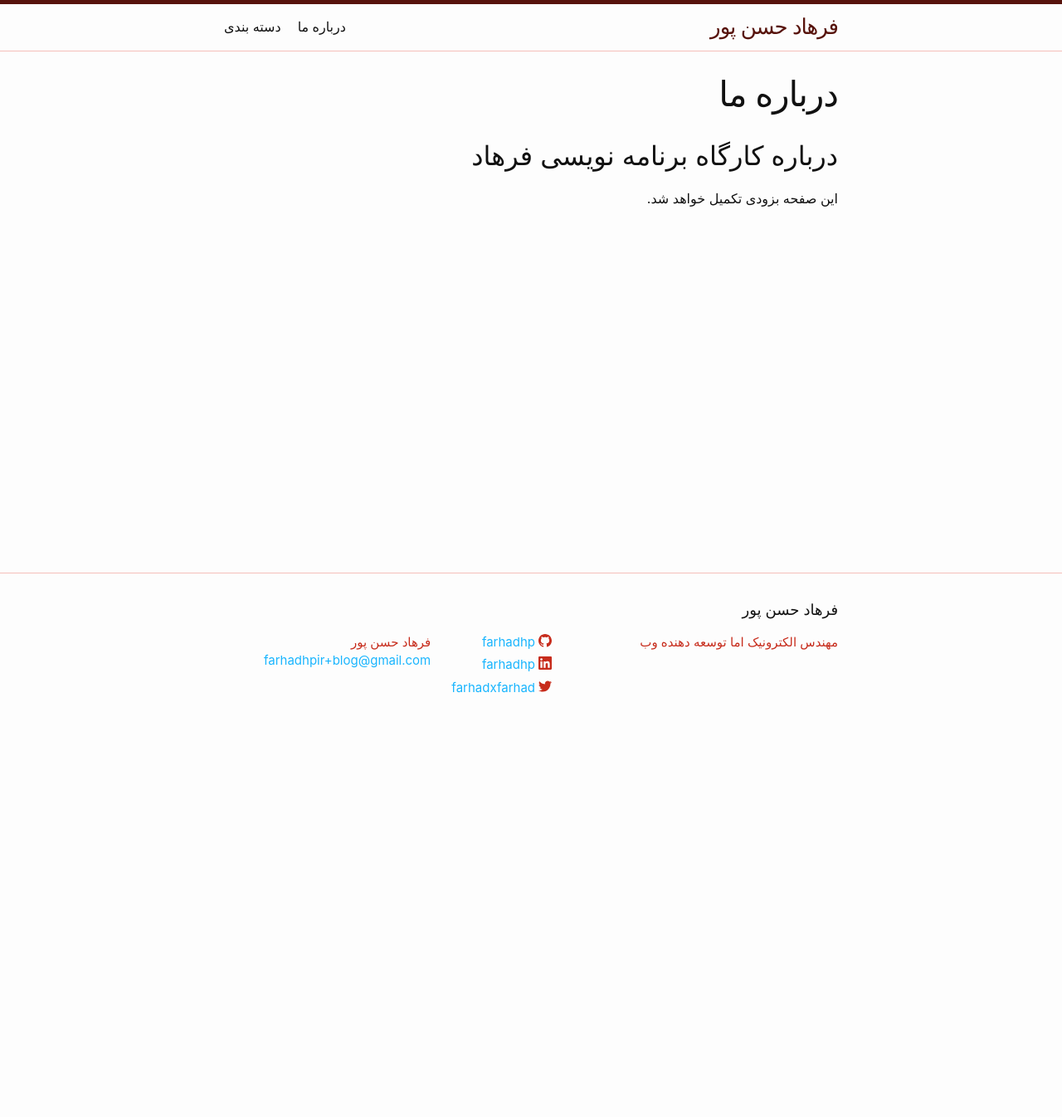
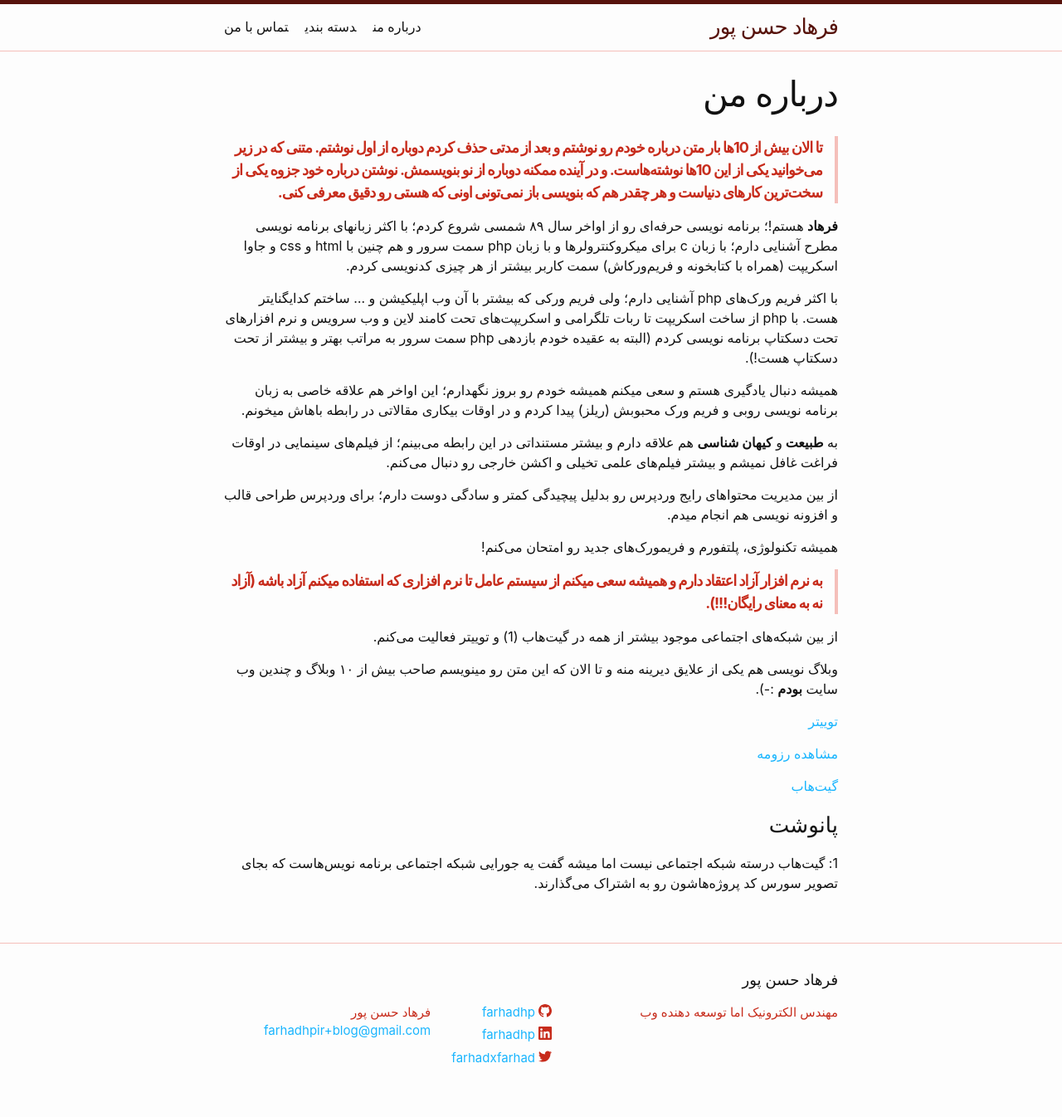
Before and after one commit to farhadhp/farhadx, a Jekyll site: the page built from about.md, in a window 1280 px wide. Shown: the whole page at 83% size. Built offline with Jekyll 4.4.1, drawn with Linux system fonts in a browser that asks for light colours; some web fonts are replaced; before the commit the page ends 900 px from its top, so only the background shows below that.

Commit message:
Add new post

```diff
--- a/_layouts/home.html
+++ b/_layouts/home.html
@@ -10,7 +10,7 @@ layout: default
   {{ content }}
 
   {%- if site.posts.size > 0 -%}
-    <h2 class="post-list-heading">{{ page.list_title | default: "Posts" }}</h2>
+    <h2 class="post-list-heading">{{ page.list_title | default: "نوشته‌های فرهاد" }}</h2>
     <ul class="post-list">
       {%- for post in site.posts -%}
       <li>
@@ -28,7 +28,7 @@ layout: default
       {%- endfor -%}
     </ul>
 
-    <p class="rss-subscribe">subscribe <a href="{{ "/feed.xml" | relative_url }}">via RSS</a></p>
+    <p class="rss-subscribe">دنبال کردن مطالب با <a href="{{ "/feed.xml" | relative_url }}"> RSS </a></p>
   {%- endif -%}
 
 </div>
--- a/_posts/2019-03-20-codeigniter-video.markdown
+++ b/_posts/2016-11-26-codeigniter-video.markdown
@@ -6,7 +6,7 @@ categories: php
 ---
 ## آموزش ویدیویی فارسی فریمورک کدایگنایتر
 
-کدایگنایتر (به انگلیسی Codeigniter) یکی از مجبوبت‌ترین فریم‌ورک‌های زبان برنامه نویسی PHP می‌باشد که طرفداران بسیاری در جهان دارد.
+کدایگنایتر (به انگلیسی Codeigniter) یکی از محبوبت‌ترین فریم‌ورک‌های زبان برنامه نویسی PHP می‌باشد که طرفداران بسیاری در جهان دارد.
 
 ![کدایگنایتر - codeigniter](/uploads/2016/11/codeIgniter.jpg)
 
--- a/_sass/minima/_base.scss
+++ b/_sass/minima/_base.scss
@@ -156,11 +156,11 @@ a {
  */
 blockquote {
   color: $grey-color;
-  border-left: 4px solid $grey-color-light;
-  padding-left: $spacing-unit / 2;
+  border-right: 4px solid $grey-color-light;
+  padding-right: $spacing-unit / 2;
   @include relative-font-size(1.125);
   letter-spacing: -1px;
-  font-style: italic;
+  font-weight: bold;
 
   > :last-child {
     margin-bottom: 0;
--- a/about.md
+++ b/about.md
@@ -1,9 +1,34 @@
 ---
 layout: page
-title: درباره ما
+title: درباره من
 permalink: /about/
 ---
+> تا الان بیش از 10ها بار متن درباره خودم رو نوشتم و بعد از مدتی حذف کردم دوباره از اول نوشتم. متنی که در زیر می‌خوانید یکی از این 10ها نوشته‌هاست. و در آینده ممکنه دوباره از نو بنویسمش. نوشتن درباره خود جزوه یکی از سخت‌ترین کارهای دنیاست و هر چقدر هم که بنویسی باز نمی‌تونی اونی که هستی رو دقیق معرفی کنی.
 
-## درباره کارگاه برنامه نویسی فرهاد
+**فرهاد** هستم!؛ برنامه نویسی حرفه‌ای رو از اواخر سال ۸۹ شمسی شروع کردم؛ با اکثر زبانهای برنامه نویسی مطرح آشنایی دارم؛ با زبان‌ c برای میکروکنترولرها و با زبان php سمت سرور و هم چنین با html و css و جاوا اسکریپت (همراه با کتابخونه و فریم‌ورکاش)‌ سمت کاربر بیشتر از هر چیزی کدنویسی کردم.
 
-این صفحه بزودی تکمیل خواهد شد.
+با اکثر فریم ورک‌های php آشنایی دارم؛ ولی فریم ورکی که بیشتر با آن وب اپلیکیشن و … ساختم کدایگنایتر هست. با php از ساخت اسکریپت تا ربات تلگرامی و اسکریپت‌های تحت کامند لاین و وب سرویس و نرم افزارهای تحت دسکتاپ برنامه نویسی کردم (البته به عقیده خودم بازدهی php سمت سرور به مراتب بهتر و بیشتر از تحت دسکتاپ هست!).
+
+همیشه دنبال یادگیری هستم و سعی میکنم همیشه خودم رو بروز نگهدارم؛ این اواخر هم علاقه خاصی به زبان برنامه نویسی روبی و فریم ورک محبوبش (ریلز) پیدا کردم و در اوقات بیکاری مقالاتی در رابطه باهاش میخونم.
+
+به **طبیعت **و **کیهان شناسی** هم علاقه دارم و بیشتر مستنداتی در این رابطه می‌بینم؛ از فیلم‌های سینمایی در اوقات فراغت غافل نمیشم و بیشتر فیلم‌های علمی تخیلی و اکشن خارجی رو دنبال می‌کنم.
+
+از بین مدیریت محتواهای رایج وردپرس رو بدلیل پیچیدگی کمتر و سادگی دوست دارم؛ برای وردپرس طراحی قالب و افزونه نویسی هم انجام میدم.
+
+همیشه تکنولوژی، پلتفورم و فریمورک‌های جدید رو امتحان می‌کنم!
+
+> به نرم افزار آزاد اعتقاد دارم و همیشه سعی میکنم از سیستم عامل تا نرم افزاری که استفاده میکنم آزاد باشه (آزاد نه به معنای رایگان!!!).
+
+از بین شبکه‌های اجتماعی موجود بیشتر از همه در گیت‌هاب (1) و توییتر فعالیت می‌کنم.
+
+وبلاگ نویسی هم یکی از علایق دیرینه منه و تا الان که این متن رو مینویسم صاحب بیش از ۱۰ وبلاگ و چندین وب سایت **بودم** :-).
+
+[توییتر](https://twitter.com/FarhadxFarhad)
+
+[مشاهده رزومه](http://farhadcv.ir/)
+
+[گیت‌هاب](https://github.com/farhadhp)
+
+### پانوشت
+
+1: گیت‌هاب درسته شبکه اجتماعی نیست اما میشه گفت یه جورایی شبکه اجتماعی برنامه نویس‌هاست که بجای تصویر سورس کد پروژه‌هاشون رو به اشتراک می‌گذارند.
```
Also changed, not shown: _posts/2017-01-23-what-is-poverty.markdown (added, +50 -0 lines), _posts/2019-03-01-wordpress5.markdown (added, +20 -0 lines), _posts/2019-07-05-goodbye-game-of-thronse-hello-breaking-bad.markdown (added, +87 -0 lines), contact.md (added, +10 -0 lines), uploads/2019/06/wordpress-ness.png (added), uploads/2019/07/1289273_369.jpg (added), uploads/2019/07/Breaking_Bad_logo.svg_.png (added).
